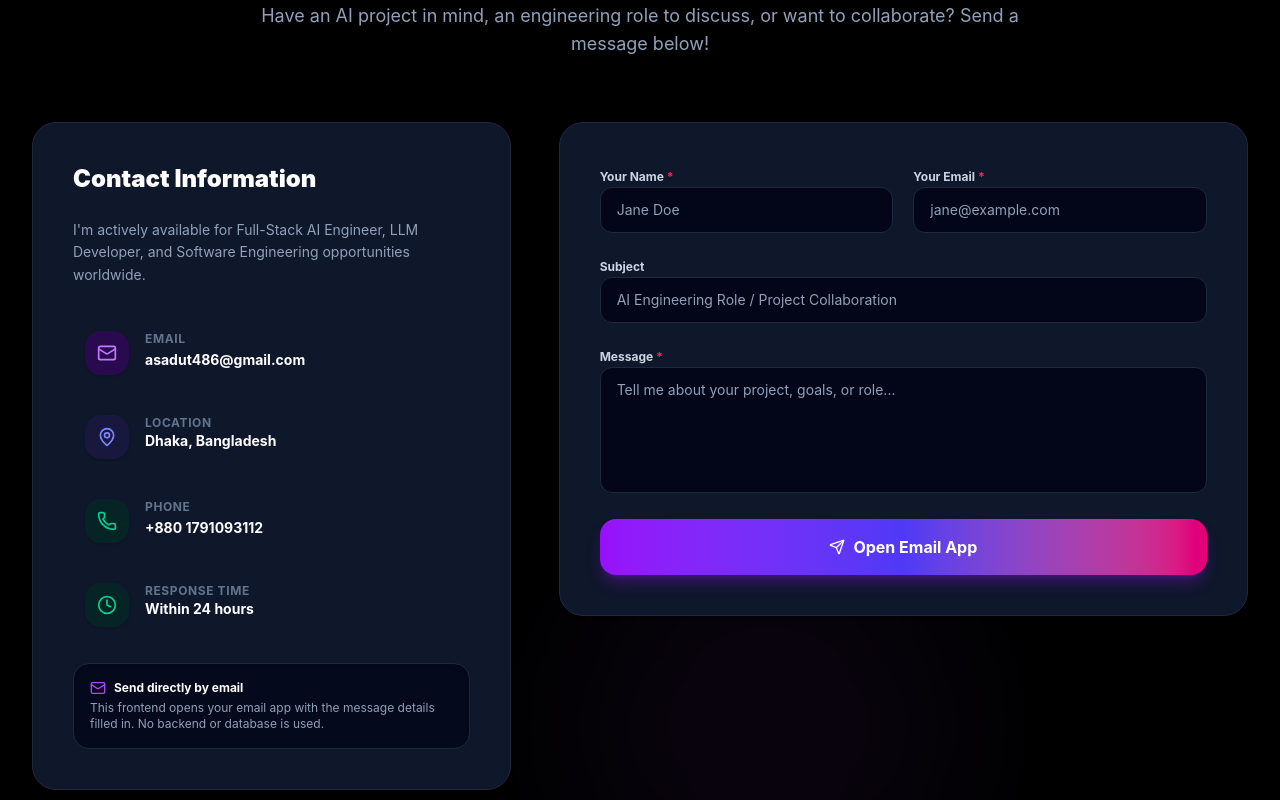
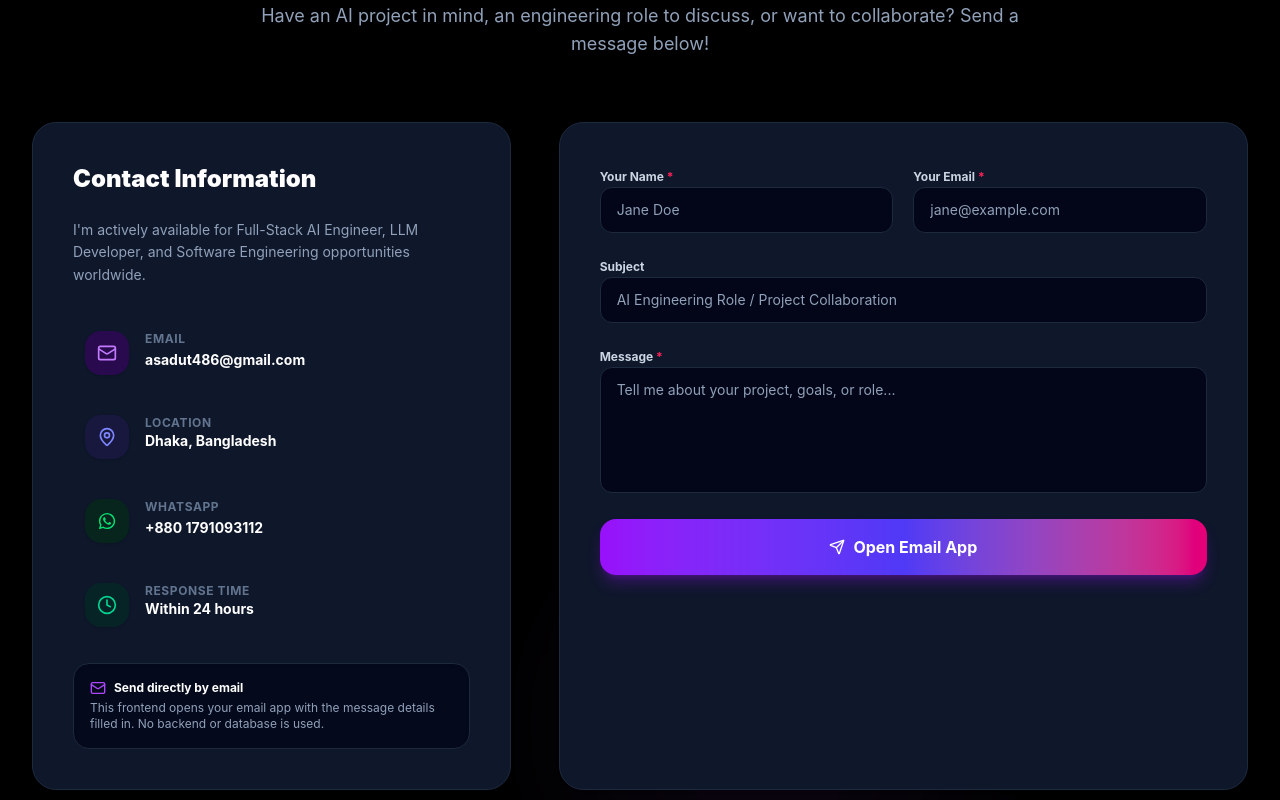
Before and after one commit to Asadul09/portfolio-website, a React (Vite) app in the folder frontend/: page / in a window 1280 px wide. Shown: the part 9800-10600 px from the top of the page. Built offline with nearby package versions, Linux system fonts and the light colour scheme.

Commit message:
Update Contact.jsx

```diff
--- a/frontend/src/components/Contact.jsx
+++ b/frontend/src/components/Contact.jsx
@@ -5,7 +5,6 @@ import {
   Send,
   MapPin,
   Clock,
-  Phone,
   CheckCircle,
   AlertCircle,
 } from 'lucide-react';
@@ -41,7 +40,9 @@ export default function Contact({ profile }) {
     const recipient = profile?.email || 'asadut486@gmail.com';
     const subject = formData.subject || `Portfolio message from ${formData.name}`;
     const body = `Name: ${formData.name}\nEmail: ${formData.email}\n\n${formData.message}`;
+
     window.location.href = `mailto:${recipient}?subject=${encodeURIComponent(subject)}&body=${encodeURIComponent(body)}`;
+
     setStatus({
       success: true,
       message: 'Your email app should open with the message ready. Send it from your email app to complete delivery.',
@@ -59,30 +60,35 @@ export default function Contact({ profile }) {
           <span className="px-3.5 py-1.5 rounded-full text-xs font-bold uppercase tracking-wider bg-purple-50 dark:bg-purple-950/60 text-purple-700 dark:text-purple-300 border border-purple-200 dark:border-purple-800 shadow-sm inline-block hover:scale-105 transition-transform">
             Get In Touch
           </span>
+
           <h2 className="text-3xl sm:text-4xl md:text-5xl font-black text-slate-900 dark:text-white tracking-tight">
             Let's Build Something Exceptional Together
           </h2>
+
           <p className="text-base sm:text-lg text-slate-600 dark:text-slate-400">
             Have an AI project in mind, an engineering role to discuss, or want to collaborate? Send a message below!
           </p>
         </div>
 
-        <div className="grid grid-cols-1 lg:grid-cols-12 gap-12">
+        <div className="grid grid-cols-1 lg:grid-cols-12 gap-12 items-stretch">
           {/* Left Column: Direct info & status */}
-          <div className="lg:col-span-5 space-y-6">
-            <div className="p-8 sm:p-10 rounded-3xl bg-white dark:bg-slate-900 border border-slate-200/80 dark:border-slate-800 shadow-sm hover:shadow-xl transition-all duration-300 space-y-6">
+          <div className="lg:col-span-5 h-full">
+            <div className="h-full p-8 sm:p-10 rounded-3xl bg-white dark:bg-slate-900 border border-slate-200/80 dark:border-slate-800 shadow-sm hover:shadow-xl transition-all duration-300 space-y-6">
               <h3 className="text-2xl font-black text-slate-900 dark:text-white">
                 Contact Information
               </h3>
+
               <p className="text-sm text-slate-600 dark:text-slate-400 leading-relaxed">
                 I'm actively available for Full-Stack AI Engineer, LLM Developer, and Software Engineering opportunities worldwide.
               </p>
 
               <div className="space-y-4 pt-2">
+                {/* Email */}
                 <div className="flex items-start gap-4 p-3 rounded-2xl hover:bg-slate-50 dark:hover:bg-slate-800/50 transition-colors">
                   <div className="p-3 rounded-2xl bg-purple-50 dark:bg-purple-950/60 text-purple-600 dark:text-purple-400 shrink-0 shadow-sm">
                     <Mail className="w-5 h-5" />
                   </div>
+
                   <div>
                     <h4 className="text-xs font-bold text-slate-500 uppercase tracking-wider">
                       Email
@@ -96,10 +102,12 @@ export default function Contact({ profile }) {
                   </div>
                 </div>
 
+                {/* Location */}
                 <div className="flex items-start gap-4 p-3 rounded-2xl hover:bg-slate-50 dark:hover:bg-slate-800/50 transition-colors">
                   <div className="p-3 rounded-2xl bg-indigo-50 dark:bg-indigo-950/60 text-indigo-600 dark:text-indigo-400 shrink-0 shadow-sm">
                     <MapPin className="w-5 h-5" />
                   </div>
+
                   <div>
                     <h4 className="text-xs font-bold text-slate-500 uppercase tracking-wider">
                       Location
@@ -110,30 +118,40 @@ export default function Contact({ profile }) {
                   </div>
                 </div>
 
-                {/* Phone Number */}
-                {profile?.phone && (
+                {/* WhatsApp */}
                 <div className="flex items-start gap-4 p-3 rounded-2xl hover:bg-slate-50 dark:hover:bg-slate-800/50 transition-colors">
-                    <div className="p-3 rounded-2xl bg-emerald-50 dark:bg-emerald-950/60 text-emerald-600 dark:text-emerald-400 shrink-0 shadow-sm">
-                      <Phone className="w-5 h-5" />
+                  <div className="p-3 rounded-2xl bg-green-50 dark:bg-green-950/60 text-green-600 dark:text-green-400 shrink-0 shadow-sm">
+                    <svg
+                      viewBox="0 0 32 32"
+                      className="w-5 h-5"
+                      fill="currentColor"
+                      xmlns="http://www.w3.org/2000/svg"
+                    >
+                      <path d="M16.04 3C8.87 3 3.04 8.82 3.04 15.99c0 2.29.6 4.52 1.74 6.49L3 29l6.69-1.75a13 13 0 0 0 6.35 1.65h.01c7.17 0 13-5.83 13-13S23.22 3 16.04 3zm0 23.7h-.01a10.7 10.7 0 0 1-5.45-1.49l-.39-.23-3.97 1.04 1.06-3.87-.25-.4a10.68 10.68 0 1 1 9.01 4.95zm5.87-8.01c-.32-.16-1.88-.93-2.17-1.03-.29-.11-.5-.16-.71.16-.21.32-.82 1.03-1 1.24-.19.21-.37.24-.69.08-.32-.16-1.34-.49-2.55-1.57-.94-.84-1.57-1.88-1.75-2.2-.19-.32-.02-.49.14-.65.14-.14.32-.37.48-.56.16-.19.21-.32.32-.53.1-.21.05-.4-.03-.56-.08-.16-.71-1.72-.97-2.36-.26-.62-.52-.54-.71-.55h-.61c-.21 0-.56.08-.85.4-.29.32-1.11 1.08-1.11 2.64s1.14 3.06 1.3 3.27c.16.21 2.24 3.42 5.43 4.8.76.33 1.35.53 1.81.68.76.24 1.45.21 2 .13.61-.09 1.88-.77 2.14-1.51.27-.74.27-1.37.19-1.51-.08-.13-.29-.21-.61-.37z" />
+                    </svg>
                   </div>
+
                   <div>
                     <h4 className="text-xs font-bold text-slate-500 uppercase tracking-wider">
-                        Phone
+                      WhatsApp
                     </h4>
                     <a
-                        href={`tel:${profile.phone}`}
-                        className="text-sm font-bold text-slate-900 dark:text-white hover:text-purple-600 dark:hover:text-purple-400 transition-colors"
+                      href="https://wa.me/8801791093112"
+                      target="_blank"
+                      rel="noopener noreferrer"
+                      className="text-sm font-bold text-slate-900 dark:text-white hover:text-green-600 dark:hover:text-green-400 transition-colors"
                     >
-                        {profile.phone}
+                      +880 1791093112
                     </a>
                   </div>
                 </div>
-                )}
 
+                {/* Response Time */}
                 <div className="flex items-start gap-4 p-3 rounded-2xl hover:bg-slate-50 dark:hover:bg-slate-800/50 transition-colors">
                   <div className="p-3 rounded-2xl bg-emerald-50 dark:bg-emerald-950/60 text-emerald-600 dark:text-emerald-400 shrink-0 shadow-sm">
                     <Clock className="w-5 h-5" />
                   </div>
+
                   <div>
                     <h4 className="text-xs font-bold text-slate-500 uppercase tracking-wider">
                       Response Time
@@ -151,6 +169,7 @@ export default function Contact({ profile }) {
                   <Mail className="w-4 h-4 text-purple-500" />
                   <span>Send directly by email</span>
                 </div>
+
                 <p className="text-slate-500 dark:text-slate-400">
                   This frontend opens your email app with the message details filled in. No backend or database is used.
                 </p>
@@ -159,8 +178,8 @@ export default function Contact({ profile }) {
           </div>
 
           {/* Right Column: Contact Form */}
-          <div className="lg:col-span-7">
-            <div className="p-8 sm:p-10 rounded-3xl bg-white dark:bg-slate-900 border border-slate-200/80 dark:border-slate-800 shadow-sm hover:shadow-xl transition-all duration-300">
+          <div className="lg:col-span-7 h-full">
+            <div className="h-full p-8 sm:p-10 rounded-3xl bg-white dark:bg-slate-900 border border-slate-200/80 dark:border-slate-800 shadow-sm hover:shadow-xl transition-all duration-300">
               <form onSubmit={handleSubmit} className="space-y-5">
                 {/* Form feedback status alerts */}
                 {status.success === true && (
```
Lines whose indentation alone changed are shown as unchanged.
